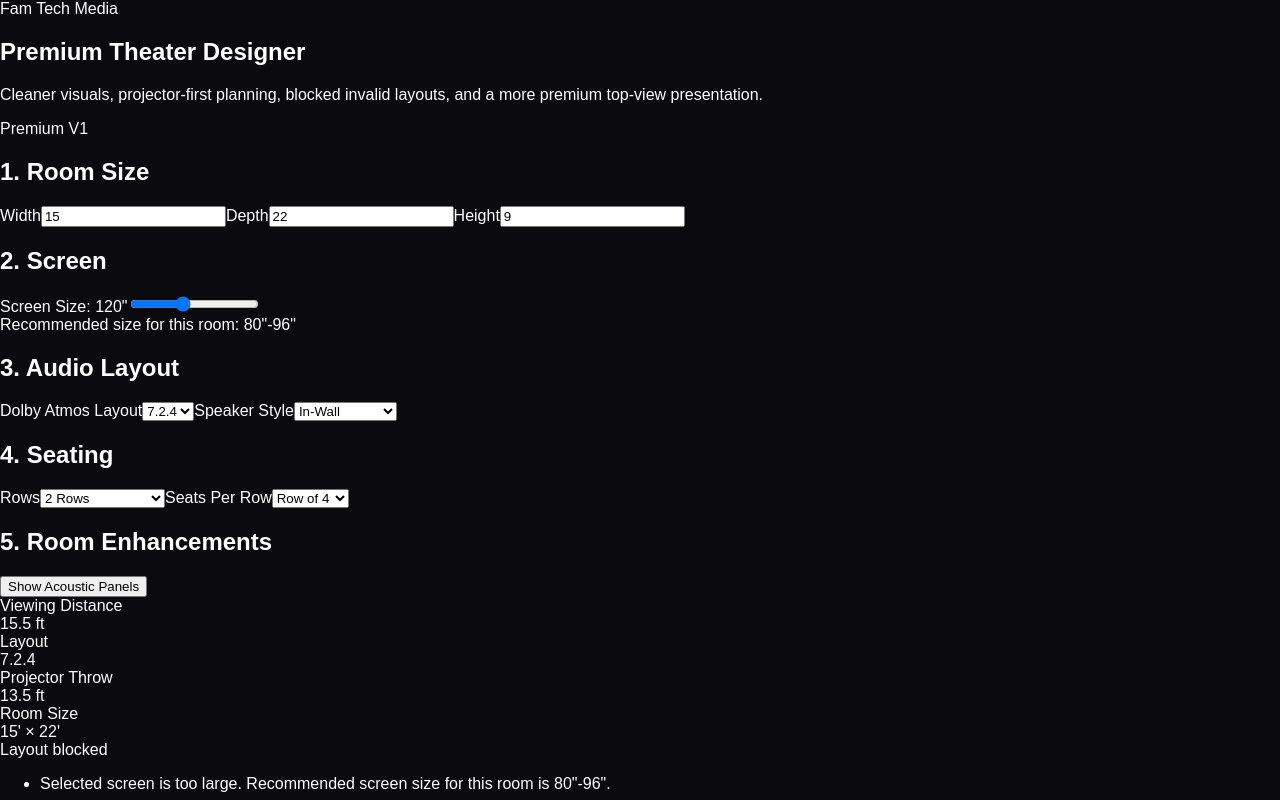
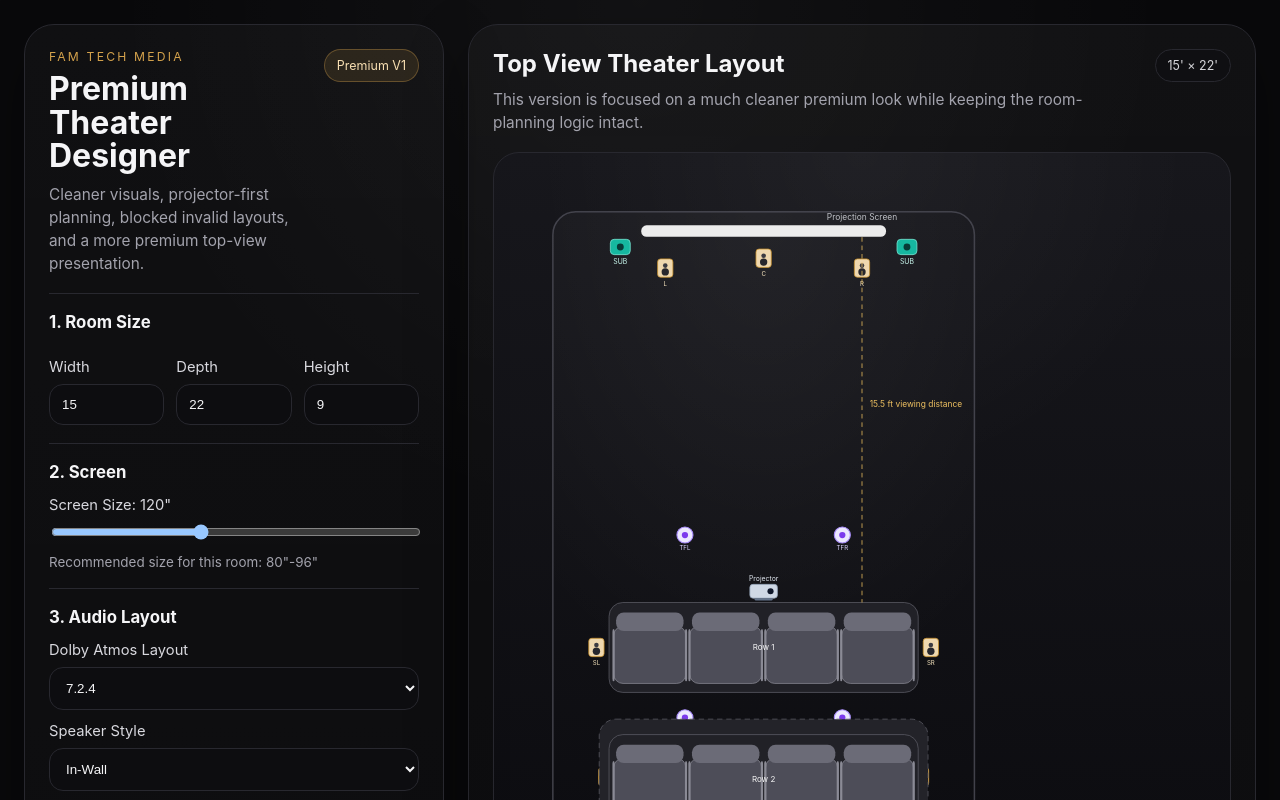
Before and after one commit to famtechmedia/famtech-theater-designer, a React (Vite) app: page / in a window 1280 px wide. Shown: the top 800 px of the page. Built offline with nearby package versions, Linux system fonts and the light colour scheme; the HTML template or start-up script is replaced by a standard one.

Commit message:
Upgrade theater designer to premium version

```diff
--- a/src/styles.css
+++ b/src/styles.css
@@ -1,119 +1,276 @@
-body {
-  margin: 0;
-  font-family: Arial, sans-serif;
-  background: #0b0b0f;
-  color: white;
+* {
+  box-sizing: border-box;
 }
 
-.app {
-  display: flex;
-  height: 100vh;
+:root {
+  color-scheme: dark;
+  --bg: #09090b;
+  --card: #111114;
+  --card-2: #16161b;
+  --line: #28282f;
+  --text: #f5f5f7;
+  --muted: #a3a3ad;
+  --gold: #d4a24c;
 }
 
-/* Sidebar */
-.sidebar {
-  width: 320px;
-  padding: 20px;
-  background: #111;
-  border-right: 1px solid #222;
+html, body, #root {
+  margin: 0;
+  min-height: 100%;
+  font-family: Inter, ui-sans-serif, system-ui, -apple-system, BlinkMacSystemFont, "Segoe UI", sans-serif;
+  background: radial-gradient(circle at top, rgba(255,255,255,0.04), transparent 34%), var(--bg);
+  color: var(--text);
 }
 
-.sidebar h1 {
-  font-size: 14px;
-  color: #d4a24c;
-  letter-spacing: 2px;
+.premium-page {
+  min-height: 100vh;
+  padding: 24px;
 }
 
-.sidebar h2 {
-  margin-top: 5px;
+.premium-shell {
+  max-width: 1500px;
+  margin: 0 auto;
+  display: grid;
+  grid-template-columns: 420px 1fr;
+  gap: 24px;
+  align-items: start;
 }
 
-.section {
-  margin-top: 20px;
+.controls-card,
+.canvas-card {
+  background: linear-gradient(180deg, rgba(255,255,255,0.03), rgba(255,255,255,0.015));
+  border: 1px solid var(--line);
+  border-radius: 30px;
+  box-shadow: 0 24px 60px rgba(0,0,0,0.34);
 }
 
-.section label {
-  display: block;
-  margin-bottom: 6px;
-  color: #aaa;
+.controls-card {
+  padding: 24px;
+  position: sticky;
+  top: 16px;
 }
 
-.section input,
-.section select {
-  width: 100%;
-  padding: 10px;
-  background: #1a1a1f;
-  border: 1px solid #333;
-  color: white;
+.controls-head,
+.canvas-top {
+  display: flex;
+  justify-content: space-between;
+  align-items: flex-start;
+  gap: 14px;
 }
 
-/* Main */
-.main {
-  flex: 1;
-  display: flex;
-  align-items: center;
-  justify-content: center;
+.eyebrow {
+  text-transform: uppercase;
+  letter-spacing: 0.18em;
+  font-size: 0.76rem;
+  color: var(--gold);
+  margin-bottom: 8px;
 }
 
-.visual {
-  width: 700px;
-  height: 700px;
-  background: radial-gradient(circle, #1a1a22, #0b0b0f);
-  border: 1px solid #333;
-  border-radius: 20px;
-  padding: 20px;
+.controls-head h1,
+.canvas-top h2 {
+  margin: 0;
 }
 
-/* Room */
-.room {
-  position: relative;
-  width: 100%;
-  height: 100%;
-  border: 2px solid #444;
-  border-radius: 20px;
+.controls-head h1 {
+  font-size: 2rem;
+  line-height: 1.05;
 }
 
-/* Screen */
-.screen {
-  position: absolute;
-  top: 20px;
-  left: 20%;
-  width: 60%;
-  height: 10px;
-  background: white;
+.controls-head p,
+.canvas-top p {
+  margin: 10px 0 0 0;
+  color: var(--muted);
+  font-size: 0.96rem;
+  line-height: 1.5;
 }
 
-/* Speakers */
-.speaker {
-  position: absolute;
-  width: 20px;
-  height: 20px;
-  background: orange;
-  border-radius: 50%;
+.badge,
+.room-tag {
+  white-space: nowrap;
+  border-radius: 999px;
+  padding: 8px 12px;
+  font-size: 0.78rem;
 }
 
-.speaker.left {
-  top: 80px;
-  left: 20%;
+.badge {
+  background: rgba(212,162,76,0.12);
+  color: #f8dfb2;
+  border: 1px solid rgba(212,162,76,0.35);
 }
 
-.speaker.center {
-  top: 60px;
-  left: 50%;
+.room-tag {
+  background: #0f0f12;
+  color: #d4d4d8;
+  border: 1px solid var(--line);
 }
 
-.speaker.right {
-  top: 80px;
-  right: 20%;
+.control-section {
+  margin-top: 18px;
+  padding-top: 18px;
+  border-top: 1px solid var(--line);
 }
 
-/* Seating */
-.seating {
-  position: absolute;
-  bottom: 80px;
-  left: 30%;
-  width: 40%;
-  height: 60px;
-  background: #555;
-  border-radius: 10px;
+.control-section h2 {
+  margin: 0 0 14px 0;
+  font-size: 1.05rem;
 }
+
+label {
+  display: block;
+  margin-top: 12px;
+}
+
+label span {
+  display: block;
+  margin-bottom: 8px;
+  color: #d9d9df;
+  font-size: 0.92rem;
+}
+
+input[type="number"],
+select {
+  width: 100%;
+  border-radius: 14px;
+  border: 1px solid var(--line);
+  background: #0d0d10;
+  color: var(--text);
+  padding: 12px;
+  outline: none;
+}
+
+input[type="range"] {
+  width: 100%;
+}
+
+.grid-two,
+.grid-three,
+.stats-grid {
+  display: grid;
+  gap: 12px;
+}
+
+.grid-two {
+  grid-template-columns: 1fr 1fr;
+}
+
+.grid-three {
+  grid-template-columns: repeat(3, 1fr);
+}
+
+.support-text {
+  margin-top: 10px;
+  color: var(--muted);
+  font-size: 0.84rem;
+}
+
+.toggle-button {
+  width: 100%;
+  margin-top: 14px;
+  border-radius: 14px;
+  border: 1px solid var(--line);
+  background: #0e0e12;
+  color: var(--text);
+  padding: 12px 14px;
+  font-weight: 600;
+  cursor: pointer;
+}
+
+.toggle-button:hover {
+  background: #17171c;
+}
+
+.stats-grid {
+  margin-top: 22px;
+  grid-template-columns: 1fr 1fr;
+}
+
+.stat {
+  border: 1px solid var(--line);
+  border-radius: 18px;
+  background: #0d0d10;
+  padding: 14px;
+}
+
+.stat-label {
+  color: var(--muted);
+  font-size: 0.78rem;
+}
+
+.stat-value {
+  margin-top: 6px;
+  font-size: 1rem;
+  font-weight: 700;
+}
+
+.warning-card {
+  margin-top: 18px;
+  padding: 16px;
+  border-radius: 18px;
+  border: 1px solid rgba(239,68,68,0.32);
+  background: rgba(127,29,29,0.18);
+}
+
+.warning-title {
+  color: #fda4a4;
+  font-weight: 700;
+  margin-bottom: 8px;
+}
+
+.warning-card ul {
+  margin: 0;
+  padding-left: 18px;
+  color: #fecaca;
+}
+
+.canvas-card {
+  padding: 24px;
+}
+
+.room-stage {
+  margin-top: 18px;
+  border-radius: 26px;
+  border: 1px solid var(--line);
+  background:
+    radial-gradient(circle at top, rgba(255,255,255,0.045), transparent 40%),
+    linear-gradient(180deg, #17171c, #0c0c10);
+  padding: 16px;
+  overflow: auto;
+}
+
+.room-svg {
+  display: block;
+  margin: 0 auto;
+  max-width: 100%;
+  height: auto;
+}
+
+@media (max-width: 1200px) {
+  .premium-shell {
+    grid-template-columns: 1fr;
+  }
+
+  .controls-card {
+    position: static;
+  }
+}
+
+@media (max-width: 760px) {
+  .premium-page {
+    padding: 14px;
+  }
+
+  .grid-two,
+  .grid-three,
+  .stats-grid {
+    grid-template-columns: 1fr;
+  }
+
+  .controls-head,
+  .canvas-top {
+    flex-direction: column;
+    align-items: flex-start;
+  }
+
+  .controls-head h1 {
+    font-size: 1.6rem;
+  }
+}
```
